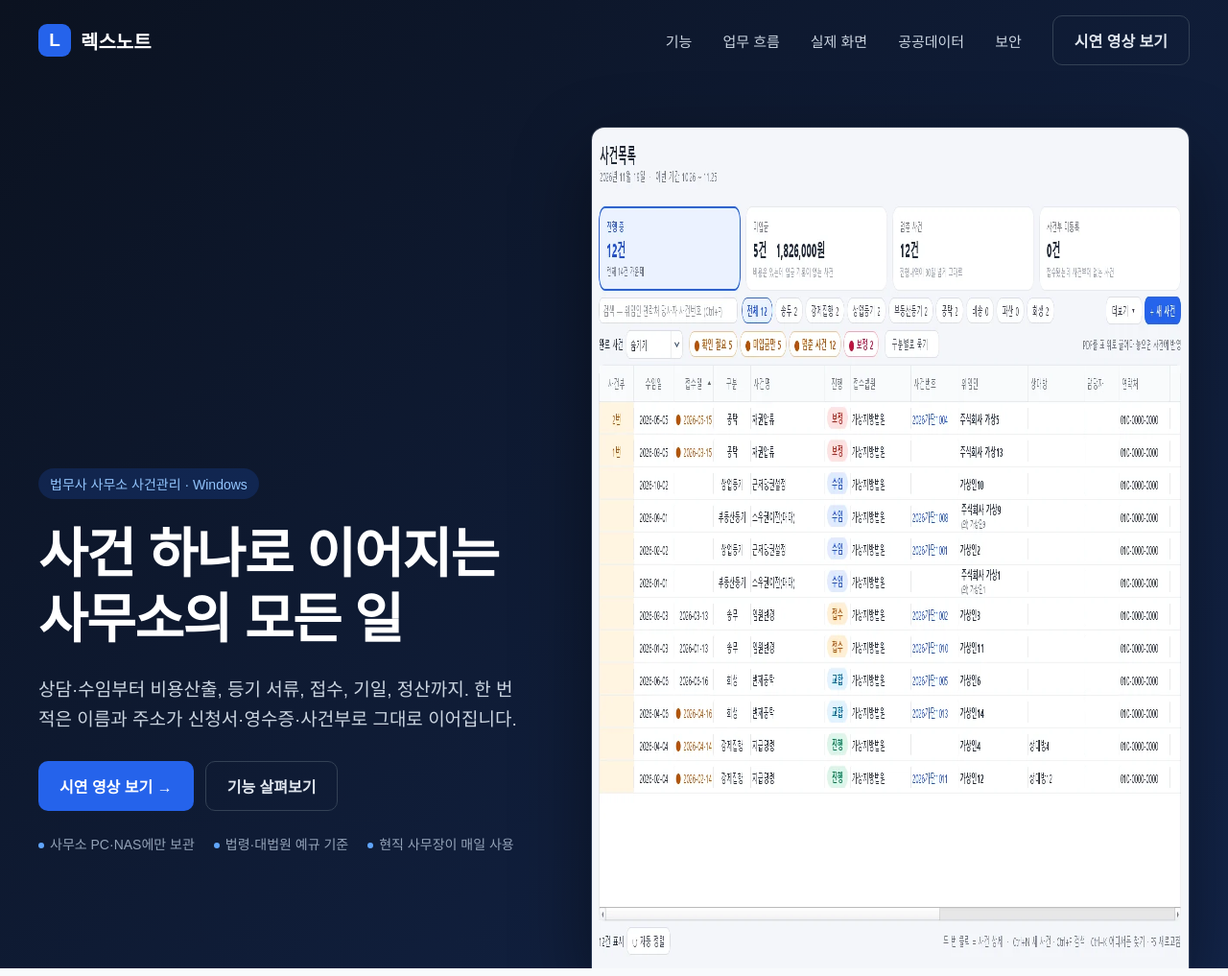
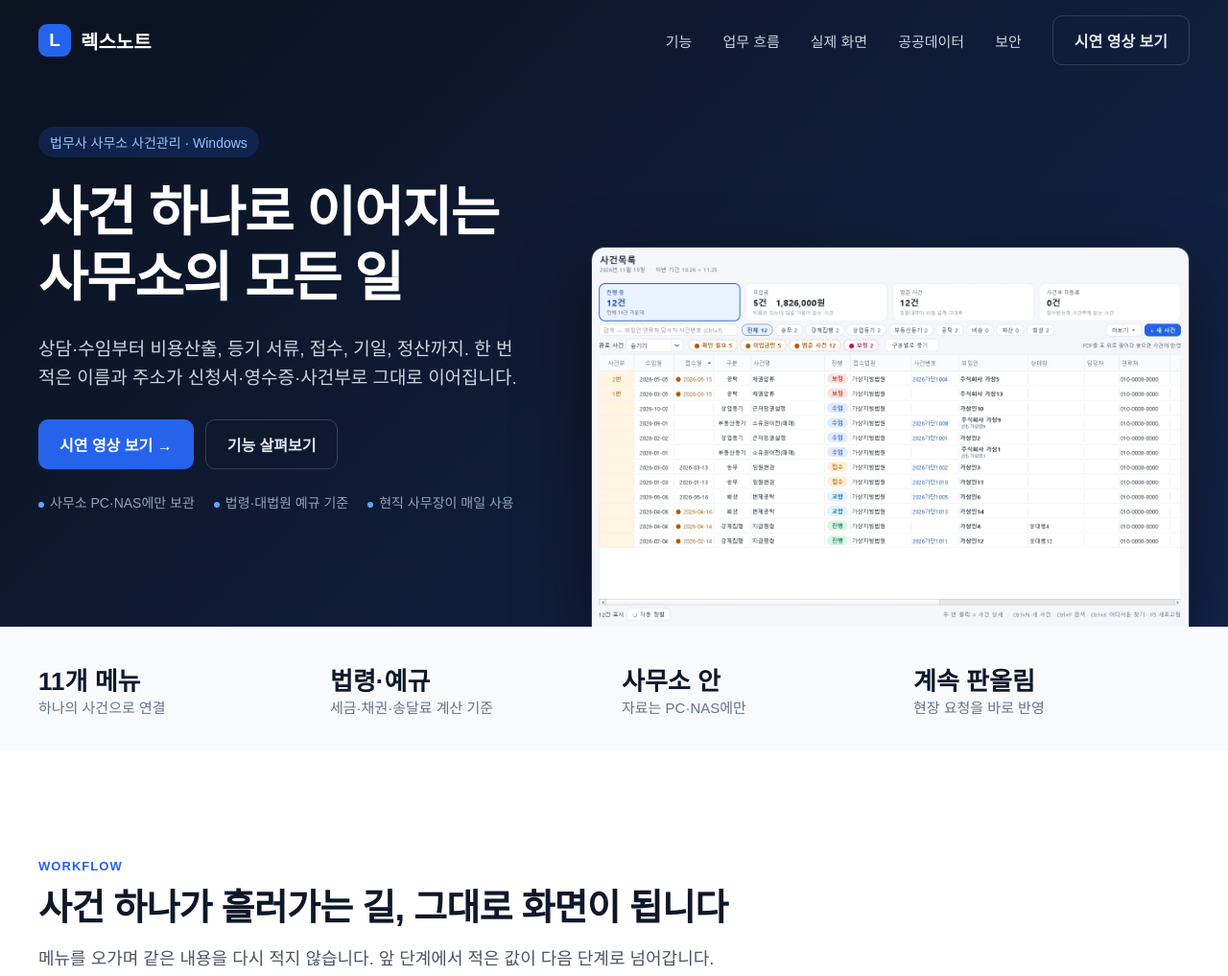
Before and after one commit to wbbf/lexnote, a plain HTML site: page index.html in a window 1280 px wide. Shown: the top 1017 px of the page at 96% size. Drawn offline with Linux system fonts and the light colour scheme; a small style sheet from the web is missing.

Commit message:
첫 화면 그림 비율 고침(height:auto)
Co-Authored-By: Claude Opus 5.5 <noreply@anthropic.com>

```diff
--- a/index.html
+++ b/index.html
@@ -13,7 +13,7 @@
 html{scroll-behavior:smooth}
 body{font-family:'Noto Sans KR','Malgun Gothic',sans-serif;color:var(--ink);background:#fff;-webkit-font-smoothing:antialiased;word-break:keep-all}
 a{color:inherit;text-decoration:none}
-img{display:block;max-width:100%}
+img{display:block;max-width:100%;height:auto}
 .wrap{max-width:1248px;margin:0 auto;padding:0 24px}
 .eb{font-size:13px;font-weight:700;letter-spacing:.08em;color:var(--pri)}
 h2{font-size:38px;font-weight:900;letter-spacing:-.02em;line-height:1.3;margin:12px 0 0}
```
